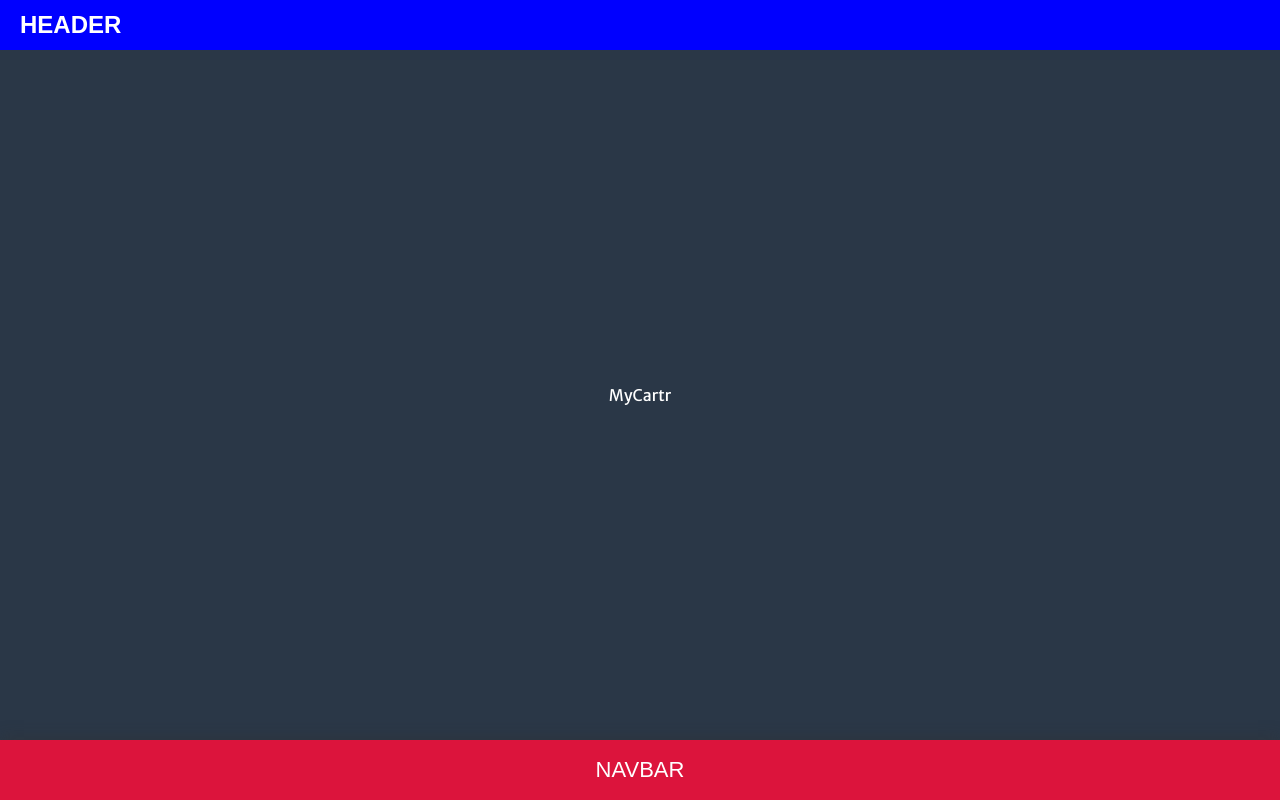
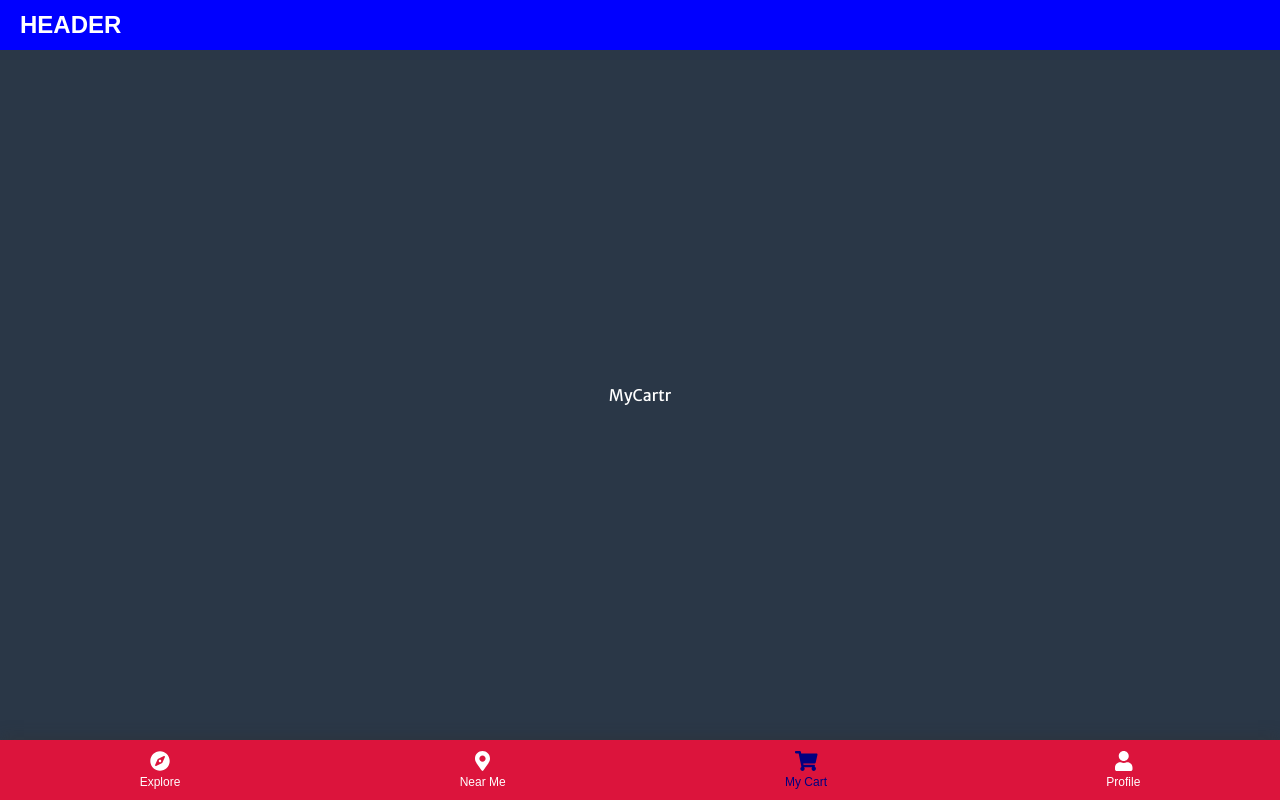
Before and after one commit to jorgetejeda/nextJsProyect, a Next.js app: page /mycart in a window 1280 px wide. Built offline with nearby package versions, Linux system fonts and the light colour scheme.

Commit message:
it was created an object button which will be contain information about menu

```diff
--- a/components/Layout/Layout.js
+++ b/components/Layout/Layout.js
@@ -1,8 +1,12 @@
+import Head from "next/head";
+
 import Header from "../Header/Header";
 import NavBar from "../NavBar/NavBar";
-import Head from "next/head";
+
 import './Layout.scss';
 import "../../css/index.scss";
+
+import navButtons from '../../config/buttons';
 
 const Layout = (props) => (
   <div className="Layout">
@@ -11,7 +15,7 @@ const Layout = (props) => (
     </Head>
     <Header />
     <div className="Content">{props.children}</div>
-    <NavBar />
+    <NavBar navButtons={navButtons}/>
   </div>
 );
 
--- a/components/NavBar/NavBar.js
+++ b/components/NavBar/NavBar.js
@@ -1,8 +1,16 @@
-import './NavBar.scss';
+import "./NavBar.scss";
+import NavButton from "../NavButton/NavButton";
 
-const NavBar = () => (
+const NavBar = (props) => (
   <div className="NavBar">
-    NAVBAR
+    {props.navButtons.map((button) => (
+      <NavButton
+        key={button.path}
+        path={button.path}
+        label={button.label}
+        icon={button.icon}
+      />
+    ))}
   </div>
 );
 
--- /dev/null
+++ b/components/NavButton/NavButton.js
@@ -0,0 +1,17 @@
+import Link from "next/link";
+import {withRouter} from 'next/router';
+
+import "./NavButton.scss";
+
+const NavButton = (props) => (
+  <Link href={props.path}>
+    <div className={`NavButton ${
+        props.router.pathname === props.path ? "active" : ""
+      }`}>
+      <div className="Icon">{props.icon}</div>
+      <span className="Label">{props.label}</span>
+    </div>
+  </Link>
+);
+
+export default withRouter(NavButton);
--- /dev/null
+++ b/components/NavButton/NavButton.scss
@@ -0,0 +1,17 @@
+.NavButton {
+    display: flex;
+    flex-direction: column;
+    justify-content: space-around;
+    align-items: center;
+    height: 100%;
+    cursor: pointer;
+
+    .Icon {
+        font-size: 20px;
+    }
+
+    .Label {
+        font-size: 12px;
+        text-transform: capitalize;
+    }
+}
--- /dev/null
+++ b/config/buttons.js
@@ -0,0 +1,33 @@
+import React from "react";
+import { FontAwesomeIcon } from "@fortawesome/react-fontawesome";
+import {
+  faCompass,
+  faMapMarkerAlt,
+  faUser,
+  faShoppingCart,
+} from "@fortawesome/free-solid-svg-icons";
+
+const navButtons = [
+  {
+    label: "Explore",
+    path: "/explore",
+    icon: <FontAwesomeIcon icon={faCompass} />,
+  },
+  {
+    label: "Near Me",
+    path: "/nearme",
+    icon: <FontAwesomeIcon icon={faMapMarkerAlt} />,
+  },
+  {
+    label: "My Cart",
+    path: "/mycart",
+    icon: <FontAwesomeIcon icon={faShoppingCart} />,
+  },
+  {
+    label: "Profile",
+    path: "/profile",
+    icon: <FontAwesomeIcon icon={faUser} />,
+  },
+];
+
+export default navButtons;
--- a/package.json
+++ b/package.json
@@ -12,6 +12,9 @@
   "author": "",
   "license": "ISC",
   "dependencies": {
+    "@fortawesome/fontawesome-svg-core": "^1.2.30",
+    "@fortawesome/free-solid-svg-icons": "^5.14.0",
+    "@fortawesome/react-fontawesome": "^0.1.11",
     "@zeit/next-css": "^1.0.1",
     "@zeit/next-sass": "^1.0.1",
     "next": "^9.5.2",
```
Also changed, not shown: 1 other file (tests, documents, lock files or other folders).
